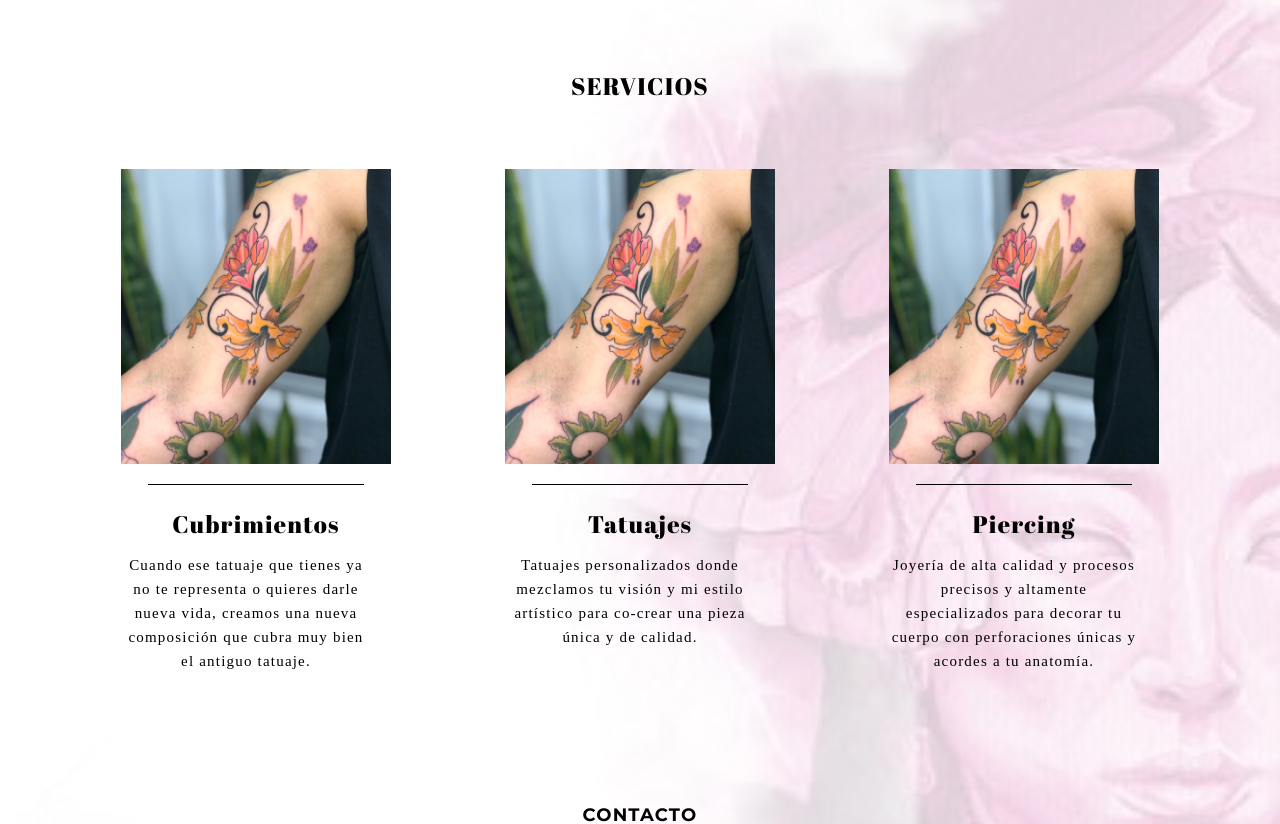
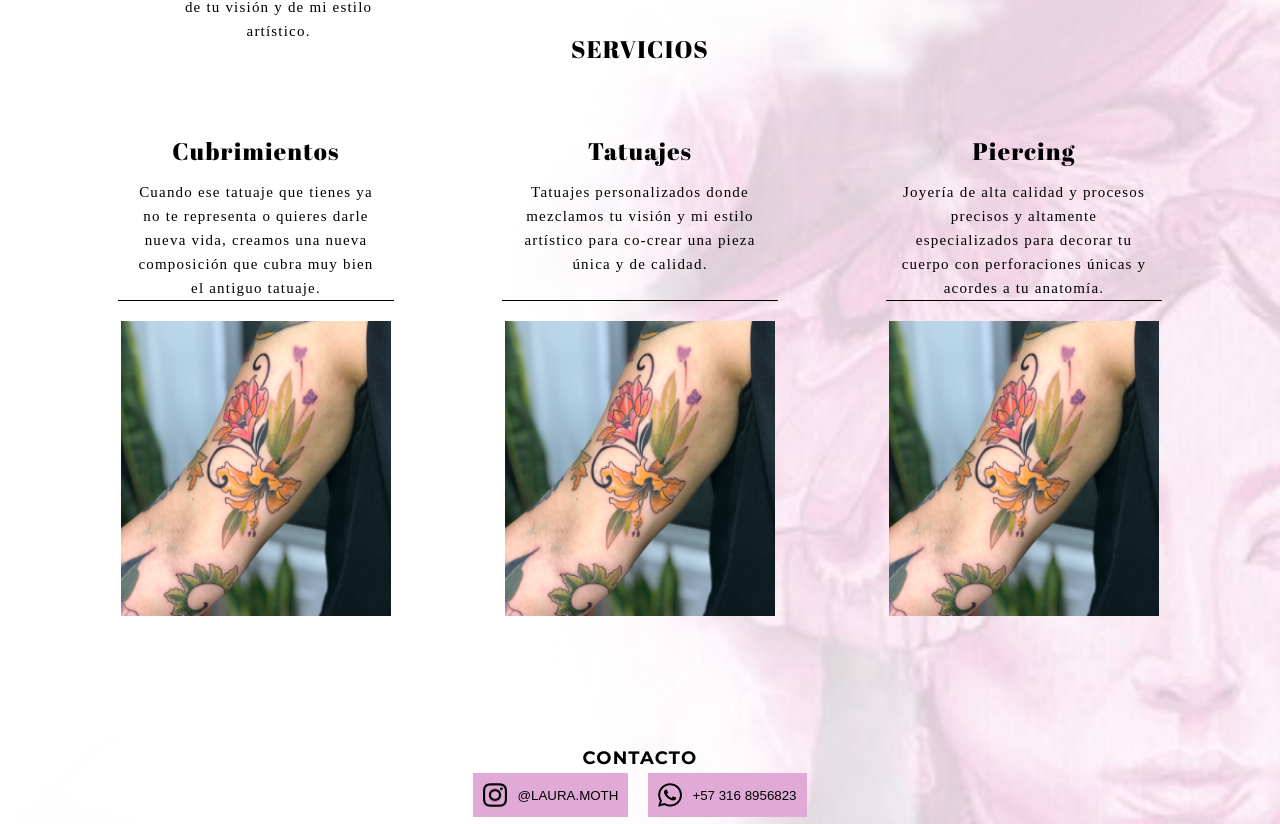
Before and after one commit to JulianBeta/laumoth_webpage, a React (Create React App) app: page / in a window 1280 px wide. Shown: the part 1400-2224 px from the top of the page. Built offline with nearby package versions, Linux system fonts and the light colour scheme; a web font is replaced by a local one.

Commit message:
last changes

```diff
--- a/src/general_components/QuintaSeccion.js
+++ b/src/general_components/QuintaSeccion.js
@@ -2,32 +2,72 @@ import React from 'react';
 import './../styles/SeccionQuinta.css';
 import WhatsApp from './../assets/Whatsapp.png';
 import instagram from './../assets/Instagram.png';
-import rectangle from './../assets/Rectangle.png';
+import rectangle from './../assets/Rectangle.png'; // First image
+import rectangleHover from './../assets/printmoth.jpg'; // Second image (to be revealed on hover)
 
 export default function Servicios() {
   return (
     <div className='ContenedorServicios'>
       <h2 className='TituloServicios'>SERVICIOS</h2>
       <div className='GaleriaServicios'>
-        <div>
-          <img className='recuadroservicios' src={rectangle} alt="Cubrimientos"></img>
-          <hr className="divider" /> {/* Divider between image and text */}
+        {/* First Service */}
+        <div className='servicio'>
           <b><h3>Cubrimientos</h3></b>
           <p>Cuando ese tatuaje que tienes ya no te representa o quieres darle nueva vida, creamos una nueva composición que cubra muy bien el antiguo tatuaje.</p>
+          <hr className="divider" />
+          <div className='image-container'>
+            <img
+              className='recuadroservicios'
+              src={rectangle}
+              alt="Cubrimientos"
+            />
+            <img
+              className='recuadroservicios cover-image'
+              src={rectangleHover}
+              alt="Cubrimientos Hover"
+            />
+          </div>
         </div>
-        <div>
-          <img className='recuadroservicios' src={rectangle} alt="Tatuajes"></img>
-          <hr className="divider" />
+
+        {/* Second Service */}
+        <div className='servicio'>
           <b><h3>Tatuajes</h3></b>
           <p>Tatuajes personalizados donde mezclamos tu visión y mi estilo artístico para co-crear una pieza única y de calidad.</p>
+          <hr className="divider" />
+          <div className='image-container'>
+            <img
+              className='recuadroservicios'
+              src={rectangle}
+              alt="Tatuajes"
+            />
+            <img
+              className='recuadroservicios cover-image'
+              src={rectangleHover}
+              alt="Tatuajes Hover"
+            />
+          </div>
         </div>
-        <div>
-          <img className='recuadroservicios' src={rectangle} alt="Piercing"></img>
-          <hr className="divider" />
+
+        {/* Third Service */}
+        <div className='servicio'>
           <b><h3>Piercing</h3></b>
           <p>Joyería de alta calidad y procesos precisos y altamente especializados para decorar tu cuerpo con perforaciones únicas y acordes a tu anatomía.</p>
+          <hr className="divider" />
+          <div className='image-container'>
+            <img
+              className='recuadroservicios'
+              src={rectangle}
+              alt="Piercing"
+            />
+            <img
+              className='recuadroservicios cover-image'
+              src={rectangleHover}
+              alt="Piercing Hover"
+            />
+          </div>
         </div>
       </div>
+
       <h2>CONTACTO</h2>
       <div className='BotonesContacto'>
         <a className='botonRedes' target='_blank' rel='noreferrer' href='https://www.instagram.com/laura.moth'>
--- a/src/styles/SeccionQuinta.css
+++ b/src/styles/SeccionQuinta.css
@@ -54,6 +54,7 @@ p {
     line-height: 1.6;
     text-align: center;
     max-width: 250px;
+    height: 100px;
 }
 
 /* Divider between image and text */
@@ -86,6 +87,28 @@ p {
     width: 24px;
     height: 24px;
     margin-right: 10px;
+}
+
+/* Hover functionality for desktop */
+.image-container {
+    position: relative;
+    width: 270px;
+    height: 295px;
+}
+
+.recuadroservicios {
+    position: absolute;
+    width: 100%;
+    height: 100%;
+    transition: opacity 0.5s ease;
+}
+
+.cover-image {
+    opacity: 0; /* Initially hidden */
+}
+
+.image-container:hover .cover-image {
+    opacity: 1; /* Reveal on hover */
 }
 
 /* Responsive Styles */
--- a/src/styles/SeccionSegunda.css
+++ b/src/styles/SeccionSegunda.css
@@ -17,6 +17,7 @@ button {
     display: flex;
     align-items: center;
     justify-content: space-between;
+    height: fit-content;
 }
 
 .TextoContacto {
```
